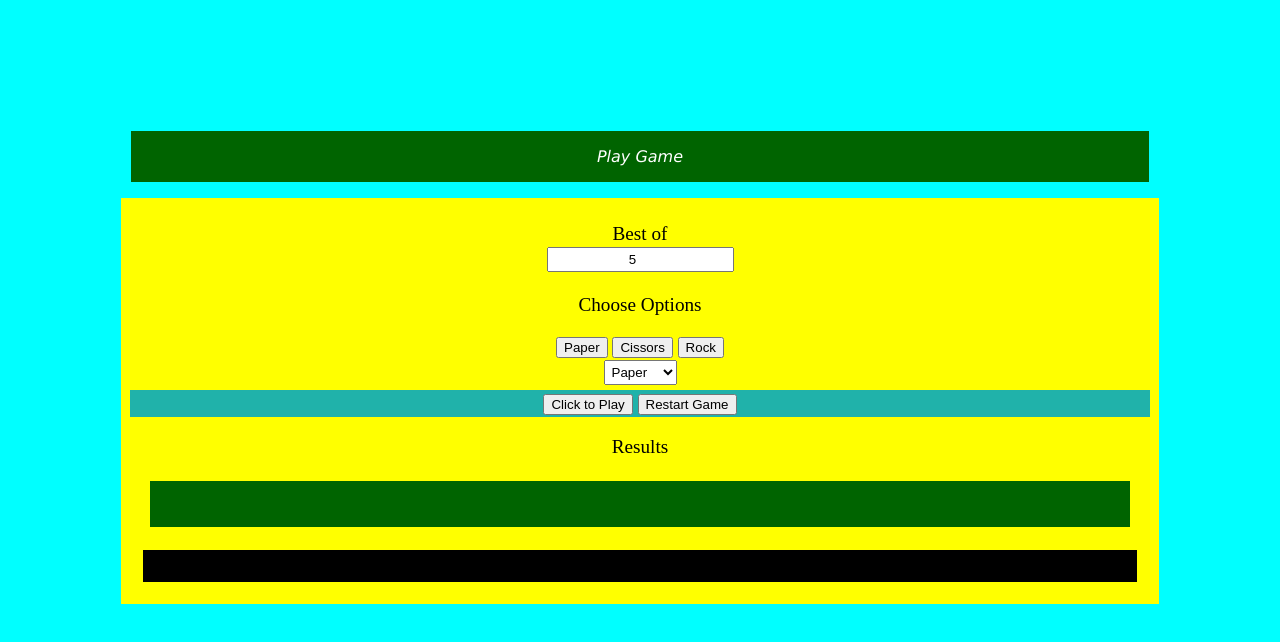
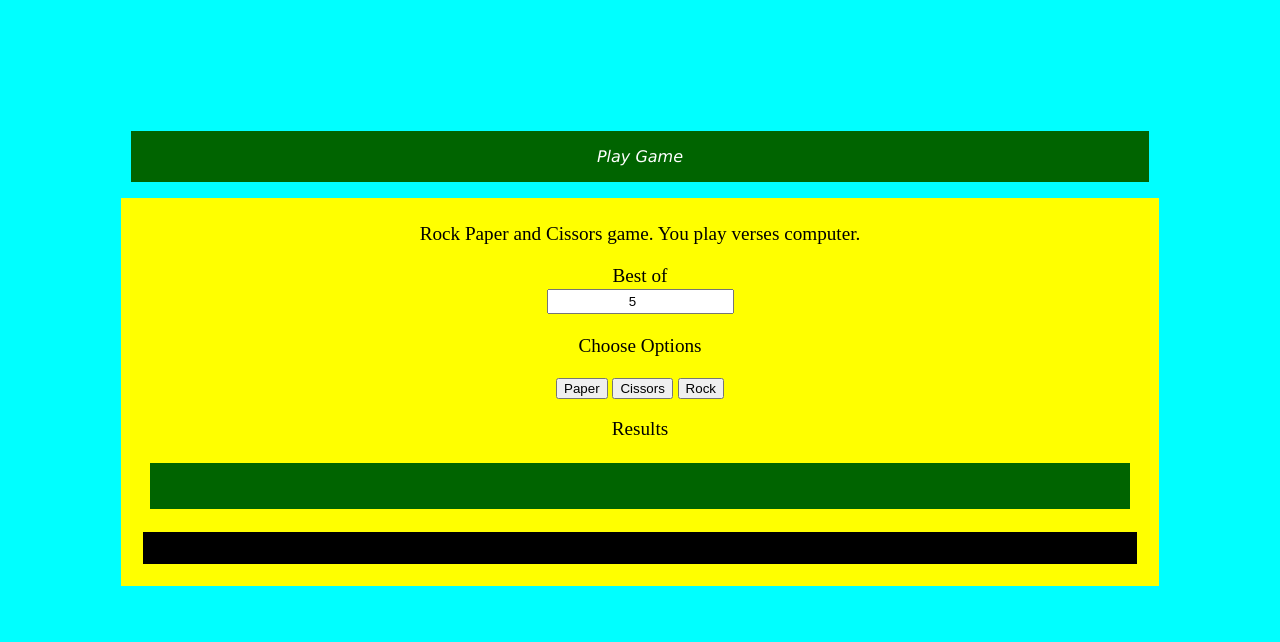
Before and after one commit to kolagoa/rockGame, a plain HTML site: page index.html in a window 1280 px wide. Drawn offline with Linux system fonts and the light colour scheme.

Commit message:
removed manual choices

```diff
--- a/index.html
+++ b/index.html
@@ -21,6 +21,11 @@
 <!----------------------------->
 <div class="container">
     <p>
+        Rock Paper and Cissors game.
+        You play verses computer.
+
+    </p>
+    <p>
        <div>Best of</div>
        <div>
              <input value="5" type="number" id="bestOfNumber" class="bestOfNumber">
@@ -37,7 +42,7 @@
     </div>
 
 
-    <select id="human" class="human" >
+    <!--select id="human" class="human" >
         <option>Paper</option>
         <option>Cissors</option>
         <option>Rock</option>
@@ -47,7 +52,7 @@
 
         <button id="btnPlay"  onclick="bestGame()">Click to Play </button>
         <button id="btnreset"  onclick="resetGame()">Restart Game </button>
-    </div>
+    </div-->
 
 </p>
 
```
